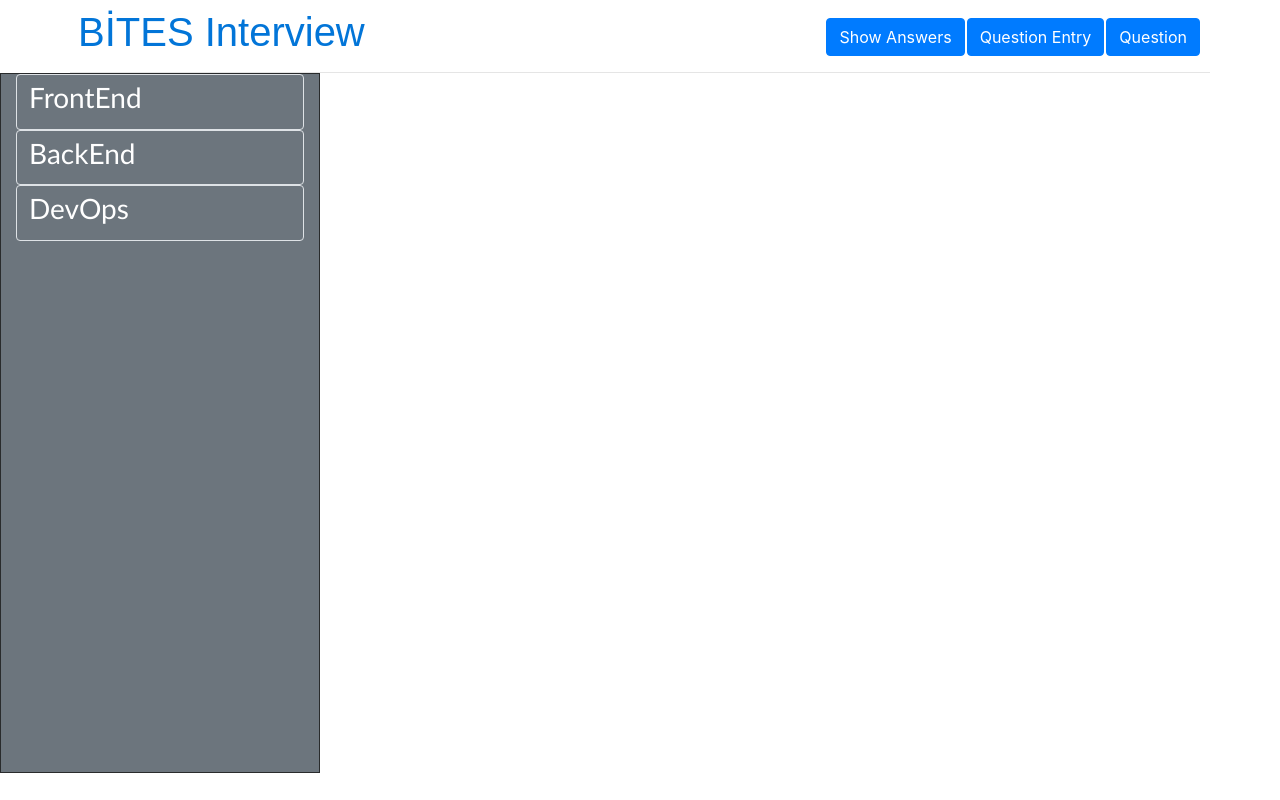
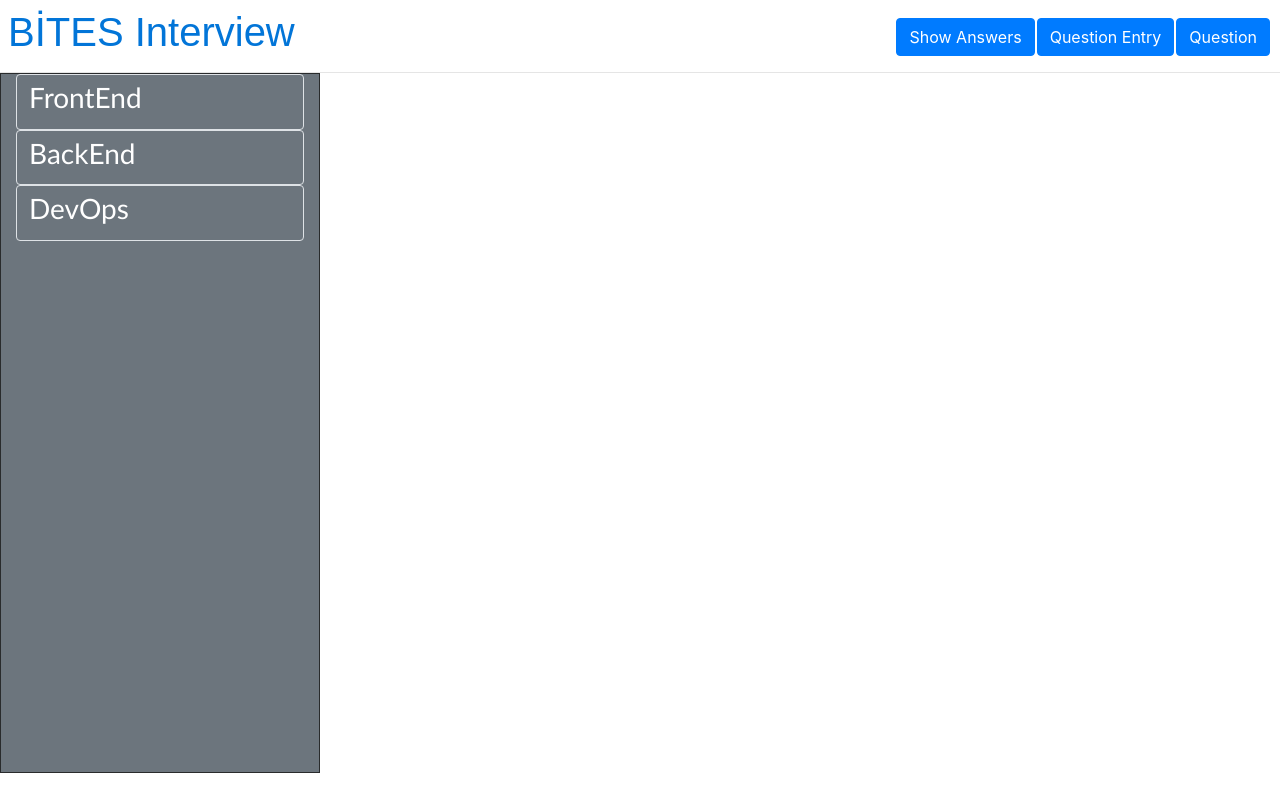
Before and after one commit to boraraz/Interview-Web-Application, a React (Create React App) app: page / in a window 1280 px wide. Built offline with nearby package versions, Linux system fonts and the light colour scheme; what react-alert-template-basic would draw is missing.

Commit message:
header fix

```diff
--- a/src/App.js
+++ b/src/App.js
@@ -17,7 +17,7 @@ const App = () => {
 
   return (
     <Container fluid>
-        <Row>
+        <Row fluid>
           <Header />
         </Row>
         <Row className="bodyLayout">
--- a/src/components/header.js
+++ b/src/components/header.js
@@ -1,5 +1,5 @@
 import React from 'react'
-import { Dropdown, Button, } from 'react-bootstrap';
+import { Dropdown, Button, Container, Nav, Navbar } from 'react-bootstrap';
 import { setSubject } from '../store/QuestionReducer'
 import { useDispatch } from "react-redux"
 import { useHistory } from "react-router-dom";
@@ -21,7 +21,7 @@ const Header = () => {
         history.push("/answers");
     }
     return (
-        <div className="container fluid flex-nowrap p-0">
+        <Container fluid className="p-0">
             <div className="d-flex flex-nowrap headerLayout justify-content-between">
                 <h1 className="headerStyle">BİTES Interview</h1>
                 <div></div>
@@ -45,8 +45,14 @@ const Header = () => {
                 </div>
             </div>
             <hr className="hrmp" />
-            <div><p className="desktop title">Frontend</p></div>
-        </div>
+            <Navbar className="desktop justify-content-center" fluid bg="primary" variant="dark" expanded="true">
+                <Nav>
+                    <Nav.Link className="navbar-element" href="#frontend">Frontend</Nav.Link>
+                    <Nav.Link className="navbar-element" href="#backend">Backend</Nav.Link>
+                    <Nav.Link className="navbar-element" href="#devops">Devops</Nav.Link>
+                </Nav>
+            </Navbar>
+        </Container>
     );
 
 }
```
